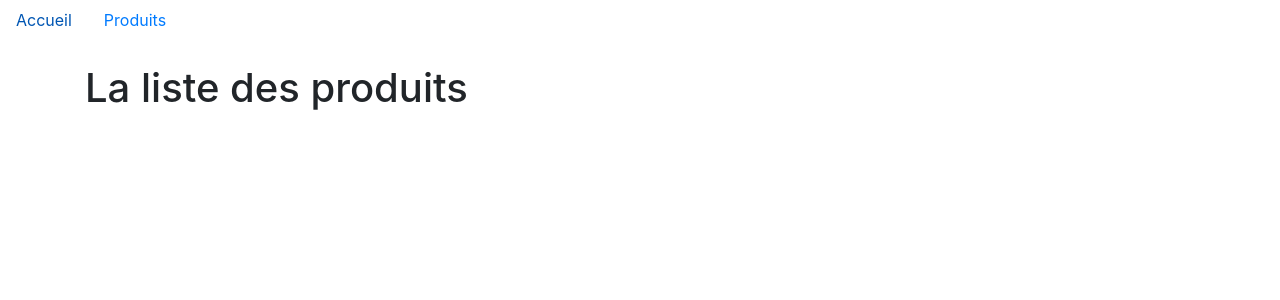
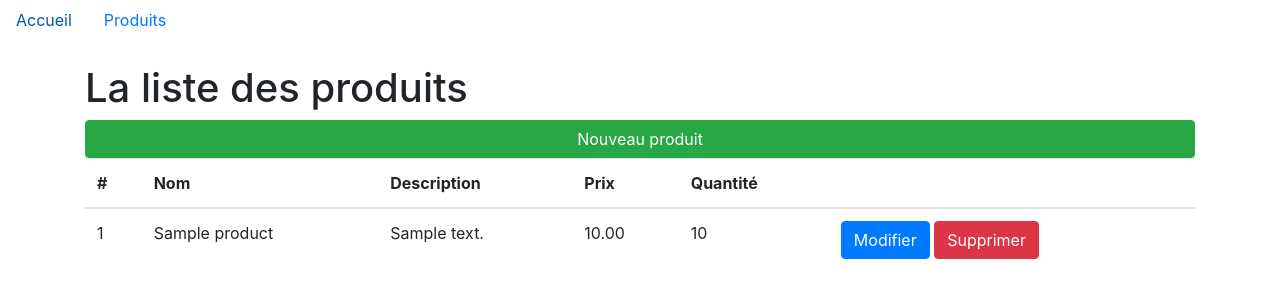
Before and after one commit to radoibogdan/sf4, a Symfony app: template templates/product/list.html.twig in a window 1280 px wide. Shown: the top 300 px of the page. Run offline with Twig, Linux system fonts and the light colour scheme; the template is opened without the code that fills it: most values are stand-ins (such as "Sample title", 1, 10 or a date in 2020); some libraries are stand-ins or nearby versions.

Commit message:
MODIFIE la liste des produits
Finalisation du template de la liste des produits

```diff
--- a/templates/product/list.html.twig
+++ b/templates/product/list.html.twig
@@ -6,4 +6,39 @@
 
 {% block body %}
     <h1>La liste des produits</h1>
+    <a href="{{ path('product_add') }}" class="btn btn-success btn-block">
+        Nouveau produit
+    </a>
+
+    <table class="table">
+        <thead>
+            <tr>
+                <th>#</th>
+                <th>Nom</th>
+                <th>Description</th>
+                <th>Prix</th>
+                <th>Quantité</th>
+                <th></th>
+            </tr>
+        </thead>
+        <tbody>
+            {% for product in product_list %}
+                <tr>
+                    <td>{{ product.id }}</td>
+                    <td>{{ product.name }}</td>
+                    <td>{{ product.description }}</td>
+                    <td>{{ product.price|number_format(2, '.', ' ') }}</td> {#nb de déci,sép déci et entiers,sép de milliers#}
+                    <td>{{ product.quantity }}</td>
+                    <td>
+                        <a href="{{ path('product_edit', {id:product.id}) }}" class="btn btn-primary">
+                            Modifier
+                        </a>
+                        <a href="#" class="btn btn-danger">
+                            Supprimer
+                        </a>
+                    </td>
+                </tr>
+            {% endfor %}
+        </tbody>
+    </table>
 {% endblock %}
```
Also changed, not shown: src/Controller/HomeController.php (+24 -12 lines), src/Controller/ProductController.php (+21 -2 lines).
